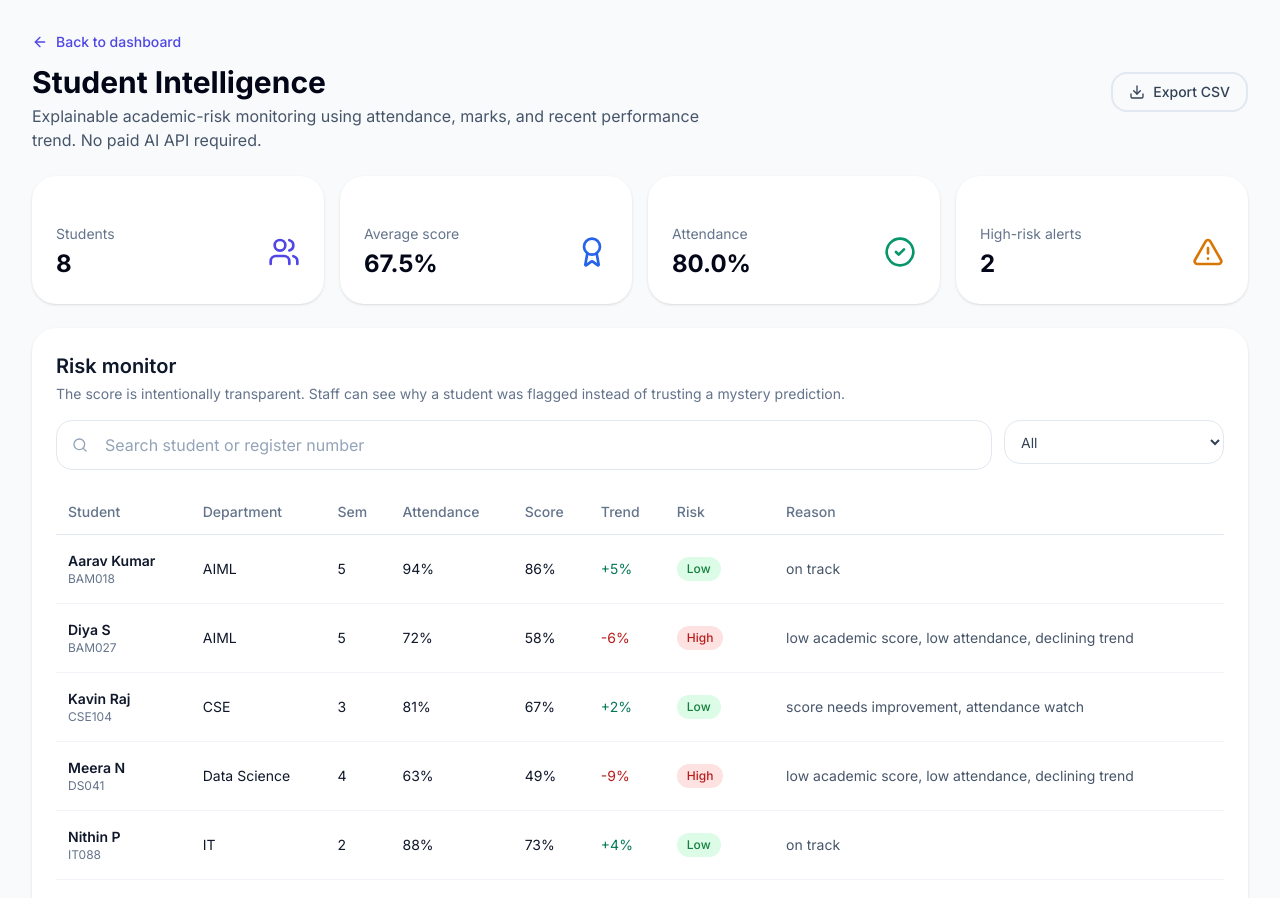
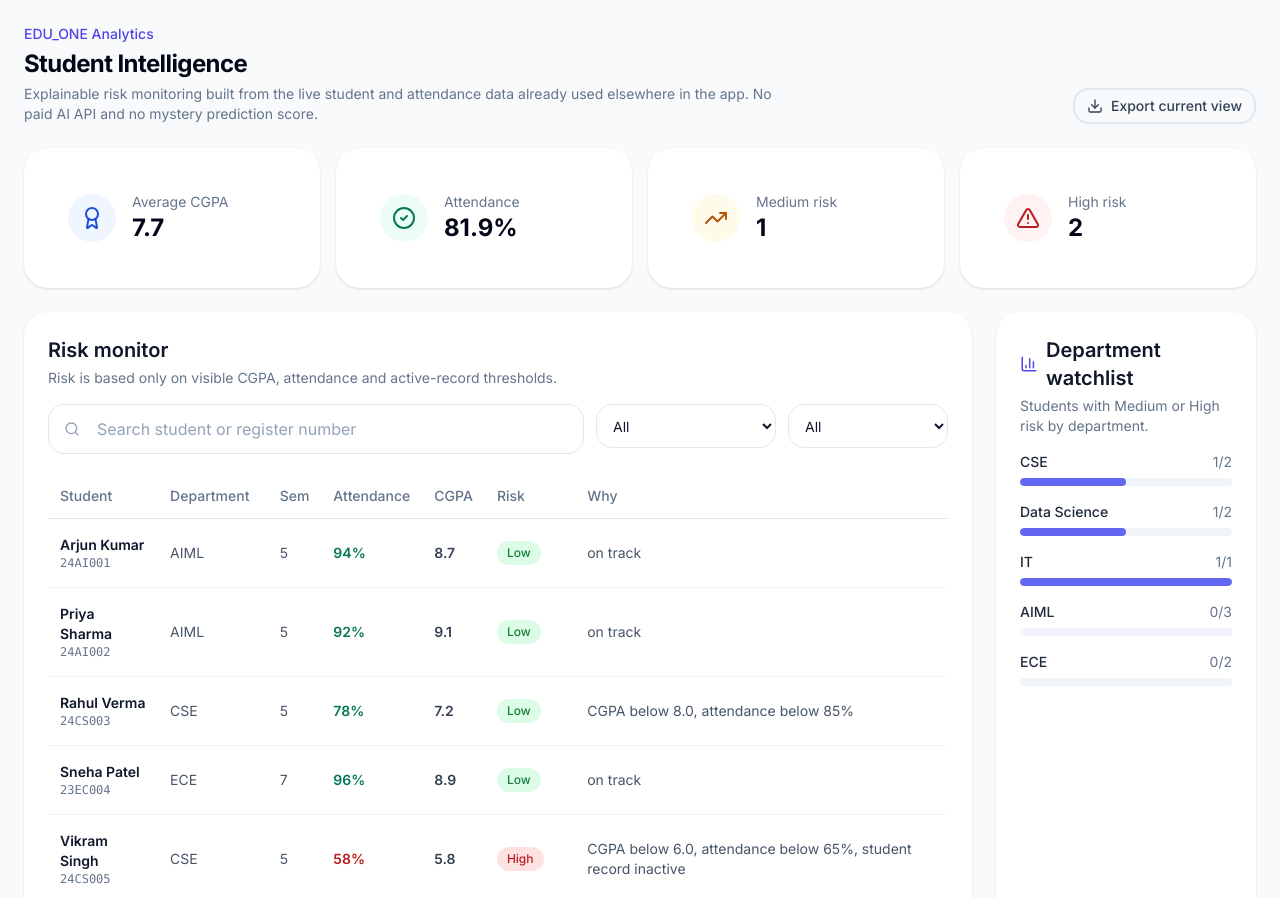
Before and after one commit to Bharath496/EDU_ONE, a Next.js app in the folder apps/web/: page /modules/student-intelligence in a window 1280 px wide. Shown: the top 898 px of the page. Built offline with nearby package versions, Linux system fonts and the light colour scheme.

Commit message:
Connect student intelligence to live EDU_ONE workspace data

```diff
--- a/apps/web/app/modules/student-intelligence/page.tsx
+++ b/apps/web/app/modules/student-intelligence/page.tsx
@@ -1,90 +1,82 @@
 'use client'
 
 import { useMemo, useState } from 'react'
-import Link from 'next/link'
 import {
-  Activity,
   AlertTriangle,
-  ArrowLeft,
   Award,
   BarChart3,
   CheckCircle2,
   Download,
-  GraduationCap,
   Search,
   TrendingUp,
   Users,
 } from 'lucide-react'
-import { Card, CardContent, CardHeader, CardTitle, CardDescription } from '@/components/ui/Card'
 import { Badge } from '@/components/ui/Badge'
 import { Button } from '@/components/ui/Button'
+import { Card, CardContent, CardDescription, CardHeader, CardTitle } from '@/components/ui/Card'
 import { Input } from '@/components/ui/Input'
+import { useEduStore } from '@/lib/edu-store'
+import type { StudentRecord } from '@/lib/demo-data'
 
-type Student = {
-  id: string
-  name: string
-  department: string
-  semester: number
-  attendance: number
-  score: number
-  trend: number
+function getRisk(student: StudentRecord) {
+  let points = 0
+  const reasons: string[] = []
+
+  if (student.cgpa < 6) {
+    points += 3
+    reasons.push('CGPA below 6.0')
+  } else if (student.cgpa < 7) {
+    points += 2
+    reasons.push('CGPA below 7.0')
+  } else if (student.cgpa < 8) {
+    points += 1
+    reasons.push('CGPA below 8.0')
   }
 
-const students: Student[] = [
-  { id: 'BAM018', name: 'Aarav Kumar', department: 'AIML', semester: 5, attendance: 94, score: 86, trend: 5 },
-  { id: 'BAM027', name: 'Diya S', department: 'AIML', semester: 5, attendance: 72, score: 58, trend: -6 },
-  { id: 'CSE104', name: 'Kavin Raj', department: 'CSE', semester: 3, attendance: 81, score: 67, trend: 2 },
-  { id: 'DS041', name: 'Meera N', department: 'Data Science', semester: 4, attendance: 63, score: 49, trend: -9 },
-  { id: 'IT088', name: 'Nithin P', department: 'IT', semester: 2, attendance: 88, score: 73, trend: 4 },
-  { id: 'ECE063', name: 'Priya V', department: 'ECE', semester: 6, attendance: 76, score: 61, trend: -2 },
-  { id: 'CSE121', name: 'Rohit M', department: 'CSE', semester: 3, attendance: 97, score: 91, trend: 7 },
-  { id: 'DS052', name: 'Sanjana K', department: 'Data Science', semester: 4, attendance: 69, score: 55, trend: -3 },
-]
-
-function getRisk(student: Student) {
-  let points = 0
-  if (student.score < 50) points += 3
-  else if (student.score < 60) points += 2
-  else if (student.score < 70) points += 1
-
-  if (student.attendance < 65) points += 3
-  else if (student.attendance < 75) points += 2
-  else if (student.attendance < 85) points += 1
-
-  if (student.trend <= -5) points += 1
-
-  if (points >= 5) return { level: 'High', tone: 'danger' as const, points }
-  if (points >= 3) return { level: 'Medium', tone: 'warning' as const, points }
-  return { level: 'Low', tone: 'success' as const, points }
+  if (student.attendance < 65) {
+    points += 3
+    reasons.push('attendance below 65%')
+  } else if (student.attendance < 75) {
+    points += 2
+    reasons.push('attendance below 75%')
+  } else if (student.attendance < 85) {
+    points += 1
+    reasons.push('attendance below 85%')
   }
 
-function reason(student: Student) {
-  const items = []
-  if (student.score < 60) items.push('low academic score')
-  else if (student.score < 70) items.push('score needs improvement')
-  if (student.attendance < 75) items.push('low attendance')
-  else if (student.attendance < 85) items.push('attendance watch')
-  if (student.trend <= -5) items.push('declining trend')
-  return items.length ? items.join(', ') : 'on track'
+  if (student.status === 'inactive') {
+    points += 1
+    reasons.push('student record inactive')
   }
 
-function exportCsv(rows: Student[]) {
-  const header = 'student_id,name,department,semester,attendance,score,trend,risk,reason'
-  const body = rows.map((student) => {
+  if (!reasons.length) reasons.push('on track')
+
+  if (points >= 5) return { level: 'High', tone: 'danger' as const, points, reasons }
+  if (points >= 3) return { level: 'Medium', tone: 'warning' as const, points, reasons }
+  return { level: 'Low', tone: 'success' as const, points, reasons }
+}
+
+function exportCsv(rows: StudentRecord[]) {
+  const csv = [
+    ['Register No', 'Student', 'Department', 'Semester', 'Attendance', 'CGPA', 'Risk', 'Reasons'],
+    ...rows.map((student) => {
       const risk = getRisk(student)
       return [
-      student.id,
+        student.regNo,
         student.name,
         student.department,
         student.semester,
         student.attendance,
-      student.score,
-      student.trend,
+        student.cgpa,
         risk.level,
-      reason(student),
-    ].map((value) => `"${String(value).replaceAll('"', '""')}"`).join(',')
-  })
-  const blob = new Blob([[header, ...body].join('\n')], { type: 'text/csv;charset=utf-8;' })
+        risk.reasons.join('; '),
+      ]
+    }),
+  ]
+    .map((row) => row.map((value) => `"${String(value).replaceAll('"', '""')}"`).join(','))
+    .join('\n')
+
+  const blob = new Blob([csv], { type: 'text/csv;charset=utf-8;' })
   const url = URL.createObjectURL(blob)
   const anchor = document.createElement('a')
   anchor.href = url
@@ -94,116 +86,99 @@ function exportCsv(rows: Student[]) {
 }
 
 export default function StudentIntelligencePage() {
+  const students = useEduStore((state) => state.students)
   const [query, setQuery] = useState('')
   const [department, setDepartment] = useState('All')
+  const [riskFilter, setRiskFilter] = useState('All')
 
-  const departments = ['All', ...Array.from(new Set(students.map((item) => item.department)))]
+  const departments = ['All', ...Array.from(new Set(students.map((item) => item.department))).sort()]
+
   const filtered = useMemo(() => {
+    const needle = query.trim().toLowerCase()
     return students.filter((student) => {
+      const risk = getRisk(student)
       const matchesDepartment = department === 'All' || student.department === department
-      const needle = query.trim().toLowerCase()
+      const matchesRisk = riskFilter === 'All' || risk.level === riskFilter
       const matchesQuery =
         !needle ||
         student.name.toLowerCase().includes(needle) ||
-        student.id.toLowerCase().includes(needle)
-      return matchesDepartment && matchesQuery
+        student.regNo.toLowerCase().includes(needle)
+      return matchesDepartment && matchesRisk && matchesQuery
     })
-  }, [department, query])
+  }, [department, query, riskFilter, students])
 
-  const highRisk = filtered.filter((student) => getRisk(student).level === 'High').length
-  const avgScore = filtered.reduce((sum, item) => sum + item.score, 0) / Math.max(filtered.length, 1)
-  const avgAttendance = filtered.reduce((sum, item) => sum + item.attendance, 0) / Math.max(filtered.length, 1)
+  const highRisk = students.filter((student) => getRisk(student).level === 'High').length
+  const mediumRisk = students.filter((student) => getRisk(student).level === 'Medium').length
+  const avgCgpa = students.reduce((sum, item) => sum + item.cgpa, 0) / Math.max(students.length, 1)
+  const avgAttendance = students.reduce((sum, item) => sum + item.attendance, 0) / Math.max(students.length, 1)
+
+  const departmentRisk = departments
+    .filter((item) => item !== 'All')
+    .map((item) => {
+      const group = students.filter((student) => student.department === item)
+      const flagged = group.filter((student) => getRisk(student).level !== 'Low').length
+      return { department: item, flagged, total: group.length }
+    })
+    .sort((a, b) => b.flagged - a.flagged)
 
   return (
-    <div className="min-h-screen bg-slate-50 p-4 md:p-8">
-      <div className="mx-auto max-w-7xl space-y-6">
-        <div className="flex flex-col gap-4 md:flex-row md:items-center md:justify-between">
+    <div className="space-y-6 p-4 lg:p-6">
+      <div className="flex flex-col gap-4 lg:flex-row lg:items-end lg:justify-between">
         <div>
-            <Link href="/dashboard" className="mb-3 inline-flex items-center gap-2 text-sm font-medium text-primary-600 hover:text-primary-700">
-              <ArrowLeft className="h-4 w-4" />
-              Back to dashboard
-            </Link>
-            <h1 className="text-3xl font-bold text-slate-950">Student Intelligence</h1>
-            <p className="mt-1 max-w-2xl text-slate-600">
-              Explainable academic-risk monitoring using attendance, marks, and recent performance trend. No paid AI API required.
+          <p className="text-sm font-medium text-primary-600">EDU_ONE Analytics</p>
+          <h1 className="mt-1 text-2xl font-bold tracking-tight text-slate-950">Student Intelligence</h1>
+          <p className="mt-1 max-w-3xl text-sm text-slate-500">
+            Explainable risk monitoring built from the live student and attendance data already used elsewhere in the app.
+            No paid AI API and no mystery prediction score.
           </p>
         </div>
-          <Button onClick={() => exportCsv(filtered)} variant="outline" className="gap-2">
+        <Button onClick={() => exportCsv(filtered)} variant="outline" size="sm" className="gap-2">
           <Download className="h-4 w-4" />
-            Export CSV
+          Export current view
         </Button>
       </div>
 
-        <div className="grid gap-4 md:grid-cols-4">
-          <Card>
-            <CardContent className="pt-6">
-              <div className="flex items-center justify-between">
+      <div className="grid gap-4 sm:grid-cols-2 xl:grid-cols-4">
+        {[
+          { label: 'Average CGPA', value: avgCgpa.toFixed(1), icon: Award, cls: 'bg-blue-50 text-blue-700' },
+          { label: 'Attendance', value: `${avgAttendance.toFixed(1)}%`, icon: CheckCircle2, cls: 'bg-emerald-50 text-emerald-700' },
+          { label: 'Medium risk', value: mediumRisk, icon: TrendingUp, cls: 'bg-amber-50 text-amber-700' },
+          { label: 'High risk', value: highRisk, icon: AlertTriangle, cls: 'bg-red-50 text-red-700' },
+        ].map((item) => (
+          <Card key={item.label}>
+            <CardContent className="flex items-center gap-4 p-5">
+              <div className={`rounded-2xl p-3 ${item.cls}`}><item.icon className="h-6 w-6" /></div>
               <div>
-                  <p className="text-sm text-slate-500">Students</p>
-                  <p className="mt-1 text-2xl font-bold text-slate-950">{filtered.length}</p>
-                </div>
-                <Users className="h-8 w-8 text-primary-600" />
+                <p className="text-sm text-slate-500">{item.label}</p>
+                <p className="text-2xl font-bold text-slate-950">{item.value}</p>
               </div>
             </CardContent>
           </Card>
-          <Card>
-            <CardContent className="pt-6">
-              <div className="flex items-center justify-between">
-                <div>
-                  <p className="text-sm text-slate-500">Average score</p>
-                  <p className="mt-1 text-2xl font-bold text-slate-950">{avgScore.toFixed(1)}%</p>
-                </div>
-                <Award className="h-8 w-8 text-blue-600" />
-              </div>
-            </CardContent>
-          </Card>
-          <Card>
-            <CardContent className="pt-6">
-              <div className="flex items-center justify-between">
-                <div>
-                  <p className="text-sm text-slate-500">Attendance</p>
-                  <p className="mt-1 text-2xl font-bold text-slate-950">{avgAttendance.toFixed(1)}%</p>
-                </div>
-                <CheckCircle2 className="h-8 w-8 text-emerald-600" />
-              </div>
-            </CardContent>
-          </Card>
-          <Card>
-            <CardContent className="pt-6">
-              <div className="flex items-center justify-between">
-                <div>
-                  <p className="text-sm text-slate-500">High-risk alerts</p>
-                  <p className="mt-1 text-2xl font-bold text-slate-950">{highRisk}</p>
-                </div>
-                <AlertTriangle className="h-8 w-8 text-amber-600" />
-              </div>
-            </CardContent>
-          </Card>
+        ))}
       </div>
 
+      <div className="grid gap-6 xl:grid-cols-[1.5fr_1fr]">
         <Card>
           <CardHeader>
             <CardTitle>Risk monitor</CardTitle>
-            <CardDescription>
-              The score is intentionally transparent. Staff can see why a student was flagged instead of trusting a mystery prediction.
-            </CardDescription>
+            <CardDescription>Risk is based only on visible CGPA, attendance and active-record thresholds.</CardDescription>
           </CardHeader>
           <CardContent>
-            <div className="mb-5 grid gap-3 md:grid-cols-[1fr_220px]">
+            <div className="mb-5 grid gap-3 lg:grid-cols-[1fr_180px_160px]">
               <Input
                 value={query}
                 onChange={(event) => setQuery(event.target.value)}
                 placeholder="Search student or register number"
                 leftIcon={<Search className="h-4 w-4 text-slate-400" />}
               />
-              <select
-                value={department}
-                onChange={(event) => setDepartment(event.target.value)}
-                className="h-11 rounded-xl border border-slate-200 bg-white px-3 text-sm text-slate-700 outline-none focus:border-primary-500 focus:ring-2 focus:ring-primary-100"
-              >
-                {departments.map((item) => (
-                  <option key={item} value={item}>{item}</option>
-                ))}
+              <select value={department} onChange={(event) => setDepartment(event.target.value)} className="h-11 rounded-xl border border-slate-200 bg-white px-3 text-sm">
+                {departments.map((item) => <option key={item}>{item}</option>)}
+              </select>
+              <select value={riskFilter} onChange={(event) => setRiskFilter(event.target.value)} className="h-11 rounded-xl border border-slate-200 bg-white px-3 text-sm">
+                <option>All</option>
+                <option>High</option>
+                <option>Medium</option>
+                <option>Low</option>
               </select>
             </div>
 
@@ -215,10 +190,9 @@ export default function StudentIntelligencePage() {
                     <th className="px-3 py-3 font-medium">Department</th>
                     <th className="px-3 py-3 font-medium">Sem</th>
                     <th className="px-3 py-3 font-medium">Attendance</th>
-                    <th className="px-3 py-3 font-medium">Score</th>
-                    <th className="px-3 py-3 font-medium">Trend</th>
+                    <th className="px-3 py-3 font-medium">CGPA</th>
                     <th className="px-3 py-3 font-medium">Risk</th>
-                    <th className="px-3 py-3 font-medium">Reason</th>
+                    <th className="px-3 py-3 font-medium">Why</th>
                   </tr>
                 </thead>
                 <tbody>
@@ -228,21 +202,16 @@ export default function StudentIntelligencePage() {
                       <tr key={student.id} className="border-b border-slate-100 hover:bg-slate-50">
                         <td className="px-3 py-4">
                           <div className="font-semibold text-slate-900">{student.name}</div>
-                          <div className="text-xs text-slate-500">{student.id}</div>
+                          <div className="font-mono text-xs text-slate-500">{student.regNo}</div>
                         </td>
-                        <td className="px-3 py-4">{student.department}</td>
-                        <td className="px-3 py-4">{student.semester}</td>
-                        <td className="px-3 py-4">{student.attendance}%</td>
-                        <td className="px-3 py-4">{student.score}%</td>
+                        <td className="px-3 py-4 text-slate-600">{student.department}</td>
+                        <td className="px-3 py-4 text-slate-600">{student.semester}</td>
                         <td className="px-3 py-4">
-                          <span className={student.trend >= 0 ? 'text-emerald-700' : 'text-red-700'}>
-                            {student.trend > 0 ? '+' : ''}{student.trend}%
-                          </span>
+                          <span className={student.attendance >= 75 ? 'font-semibold text-emerald-700' : 'font-semibold text-red-700'}>{student.attendance}%</span>
                         </td>
-                        <td className="px-3 py-4">
-                          <Badge variant={risk.tone}>{risk.level}</Badge>
-                        </td>
-                        <td className="px-3 py-4 text-slate-600">{reason(student)}</td>
+                        <td className="px-3 py-4 font-semibold text-slate-700">{student.cgpa.toFixed(1)}</td>
+                        <td className="px-3 py-4"><Badge variant={risk.tone}>{risk.level}</Badge></td>
+                        <td className="px-3 py-4 text-slate-600">{risk.reasons.join(', ')}</td>
                       </tr>
                     )
                   })}
@@ -252,41 +221,43 @@ export default function StudentIntelligencePage() {
           </CardContent>
         </Card>
 
-        <div className="grid gap-4 md:grid-cols-3">
         <Card>
           <CardHeader>
-              <CardTitle className="flex items-center gap-2 text-base">
-                <BarChart3 className="h-5 w-5 text-primary-600" />
-                Explainable by design
-              </CardTitle>
+            <CardTitle className="flex items-center gap-2"><BarChart3 className="h-5 w-5 text-primary-600" />Department watchlist</CardTitle>
+            <CardDescription>Students with Medium or High risk by department.</CardDescription>
           </CardHeader>
-            <CardContent className="text-sm text-slate-600">
-              Every alert comes from visible thresholds for score, attendance, and direction of change.
-            </CardContent>
-          </Card>
-          <Card>
-            <CardHeader>
-              <CardTitle className="flex items-center gap-2 text-base">
-                <TrendingUp className="h-5 w-5 text-emerald-600" />
-                Early intervention
-              </CardTitle>
-            </CardHeader>
-            <CardContent className="text-sm text-slate-600">
-              Staff can identify students needing attention before low attendance and falling performance become end-semester surprises.
-            </CardContent>
-          </Card>
-          <Card>
-            <CardHeader>
-              <CardTitle className="flex items-center gap-2 text-base">
-                <Activity className="h-5 w-5 text-blue-600" />
-                Zero-cost demo
-              </CardTitle>
-            </CardHeader>
-            <CardContent className="text-sm text-slate-600">
-              The module runs entirely in the browser with local demo data and does not require a paid analytics or AI service.
+          <CardContent className="space-y-4">
+            {departmentRisk.map((row) => {
+              const percent = row.total ? Math.round((row.flagged / row.total) * 100) : 0
+              return (
+                <div key={row.department}>
+                  <div className="mb-1.5 flex items-center justify-between text-sm">
+                    <span className="font-medium text-slate-800">{row.department}</span>
+                    <span className="text-slate-500">{row.flagged}/{row.total}</span>
+                  </div>
+                  <div className="h-2 overflow-hidden rounded-full bg-slate-100">
+                    <div className="h-full rounded-full bg-primary-500" style={{ width: `${percent}%` }} />
+                  </div>
+                </div>
+              )
+            })}
           </CardContent>
         </Card>
       </div>
+
+      <div className="grid gap-4 md:grid-cols-3">
+        <Card>
+          <CardHeader><CardTitle className="text-base">Explainable thresholds</CardTitle></CardHeader>
+          <CardContent className="text-sm leading-6 text-slate-600">Every alert is traceable to CGPA, attendance, or record status. Staff can challenge the rule instead of trusting an opaque model.</CardContent>
+        </Card>
+        <Card>
+          <CardHeader><CardTitle className="text-base">Connected data</CardTitle></CardHeader>
+          <CardContent className="text-sm leading-6 text-slate-600">Marking attendance elsewhere updates this module automatically because both screens use the same persisted data store.</CardContent>
+        </Card>
+        <Card>
+          <CardHeader><CardTitle className="text-base">Zero-cost architecture</CardTitle></CardHeader>
+          <CardContent className="text-sm leading-6 text-slate-600">The portfolio demo runs in-browser and exports CSV without requiring a database subscription, analytics service, or LLM API.</CardContent>
+        </Card>
       </div>
     </div>
   )
```
Lines whose indentation alone changed are shown as unchanged.
